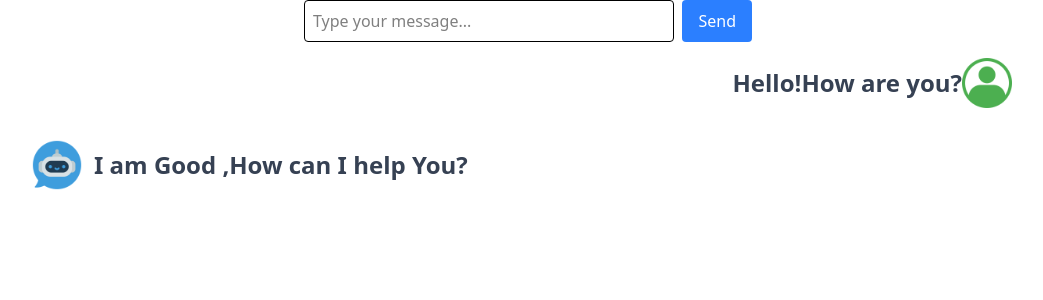
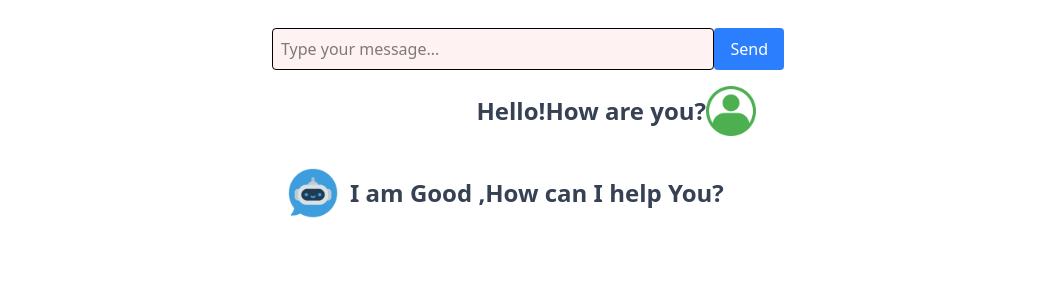
Before and after one commit to GopalYad/chatbot, a React (Vite) app: page / in a window 1280 px wide. Shown: the top 300 px of the page, without its empty margins (112-1155 px from the left). Built offline with nearby package versions, Linux system fonts and the light colour scheme.

Commit message:
Update ChatInput and ChatMessage components for improved layout and styling

```diff
--- a/src/components/ChatInput.tsx
+++ b/src/components/ChatInput.tsx
@@ -16,7 +16,7 @@ const ChatInput = ({ handler }: ChatInputProps) => {
   };
 
   return (
-    <form onSubmit={handleSubmit} className="w-full max-w-md flex gap-2">
+    <form onSubmit={handleSubmit} className="w-1/2 mt-7 mx-auto flex bg-red-50">
       <input
         type="text"
         value={message}
--- a/src/components/ChatMessage.tsx
+++ b/src/components/ChatMessage.tsx
@@ -3,7 +3,7 @@ import robotImg from '../assets/robot.png'
 const ChatMessage = ({message,sender}) => {
     const isRobot =sender==='robot'
   return (
-    <div className={`flex px-4 py-4 w-full text-2xl text-gray-700 items-center font-bold
+    <div className={`flex w-1/2 px-4 py-4  text-2xl text-gray-700 items-center font-bold
     ${isRobot?'justify-start':'justify-end'}
     `}>
 
```
